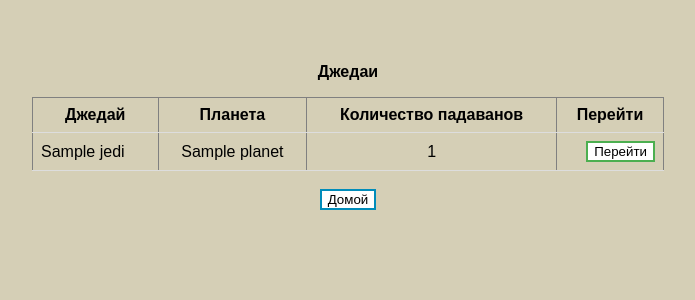
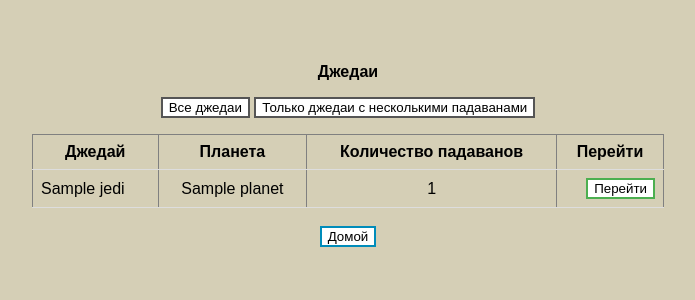
Before and after one commit to al3xsus/jedi-academy, a Django app: template jedi_academy_app/templates/jedi.html in a window 1280 px wide. Shown: the top 300 px of the page, without its empty margins (292-987 px from the left). Run offline with Django 3.2, Linux system fonts and the light colour scheme; the template is opened without the code that fills it: most values are stand-ins (such as "Sample title", 1, 10 or a date in 2020).

Commit message:
favicon, filter, unused imports, readme fix, jedi screenshot update

```diff
--- a/jedi_academy_app/static/css/main.css
+++ b/jedi_academy_app/static/css/main.css
@@ -124,6 +124,12 @@ input:checked + .slider:before {
   border: 2px solid #f44336;
 }
 
+.button-black {
+  background-color: white;
+  color: black;
+  border: 2px solid #555555;
+}
+
 .label {
   color: white;
   padding: 8px;
--- a/jedi_academy_app/templates/candidate.html
+++ b/jedi_academy_app/templates/candidate.html
@@ -6,6 +6,7 @@
         <meta charset="utf-8">
         {% load staticfiles %}
         <link rel="stylesheet" href="{% static 'css/main.css' %}"/>
+        <link href="{% static 'favicon.ico' %}" rel="shortcut icon" type="image/png"/>
     </head>
     <body>
         <section class="star-wars-content">
--- a/jedi_academy_app/templates/candidate_test.html
+++ b/jedi_academy_app/templates/candidate_test.html
@@ -6,7 +6,7 @@
         <meta charset="utf-8">
         {% load staticfiles %}
         <link rel="stylesheet" href="{% static 'css/main.css' %}"/>
-        <link rel="stylesheet" href="https://cdnjs.cloudflare.com/ajax/libs/font-awesome/4.7.0/css/font-awesome.min.css">
+        <link href="{% static 'favicon.ico' %}" rel="shortcut icon" type="image/png"/>
     </head>
     <body>
         <section class="star-wars-content">
--- a/jedi_academy_app/templates/error.html
+++ b/jedi_academy_app/templates/error.html
@@ -6,7 +6,7 @@
         <meta charset="utf-8">
         {% load staticfiles %}
         <link rel="stylesheet" href="{% static 'css/main.css' %}"/>
-        <link rel="stylesheet" href="https://cdnjs.cloudflare.com/ajax/libs/font-awesome/4.7.0/css/font-awesome.min.css">
+        <link href="{% static 'favicon.ico' %}" rel="shortcut icon" type="image/png"/>
     </head>
     <body>
         <section class="star-wars-content">
--- a/jedi_academy_app/templates/index.html
+++ b/jedi_academy_app/templates/index.html
@@ -7,6 +7,7 @@
         {% load staticfiles %}
         <link rel="stylesheet" href="{% static 'css/index.css' %}"/>
         <link rel="stylesheet" href="https://cdnjs.cloudflare.com/ajax/libs/font-awesome/4.7.0/css/font-awesome.min.css">
+        <link href="{% static 'favicon.ico' %}" rel="shortcut icon" type="image/png"/>
     </head>
     <body>
         <section class="star-wars-content">
--- a/jedi_academy_app/templates/jedi.html
+++ b/jedi_academy_app/templates/jedi.html
@@ -6,12 +6,17 @@
         <meta charset="utf-8">
         {% load staticfiles %}
         <link rel="stylesheet" href="{% static 'css/main.css' %}"/>
-        <link rel="stylesheet" href="https://cdnjs.cloudflare.com/ajax/libs/font-awesome/4.7.0/css/font-awesome.min.css">
+        <link href="{% static 'favicon.ico' %}" rel="shortcut icon" type="image/png"/>
     </head>
     <body>
         <section class="star-wars-content">
             <p>
                 <strong>Джедаи</strong>
+            </p>
+            <p>
+                <input class="button-black" onclick="location.href='/jedi/all';" type="button" value="Все джедаи"/>
+                <input class="button-black" onclick="location.href='/jedi/manypad';" type="button"
+                       value="Только джедаи с несколькими падаванами"/>
             </p>
             <table border="1" class="super-table">
                 <tr>
--- a/jedi_academy_app/templates/jedi_padawan.html
+++ b/jedi_academy_app/templates/jedi_padawan.html
@@ -6,7 +6,7 @@
         <meta charset="utf-8">
         {% load staticfiles %}
         <link rel="stylesheet" href="{% static 'css/main.css' %}"/>
-        <link rel="stylesheet" href="https://cdnjs.cloudflare.com/ajax/libs/font-awesome/4.7.0/css/font-awesome.min.css">
+        <link href="{% static 'favicon.ico' %}" rel="shortcut icon" type="image/png"/>
     </head>
     <body>
         <section class="star-wars-content">
```
Also changed, not shown: jedi_academy_app/urls.py (+4 -3 lines), jedi_academy_app/views.py (+17 -6 lines), README.md, jedi_academy_app/static/favicon.ico (added), 1 other file.
